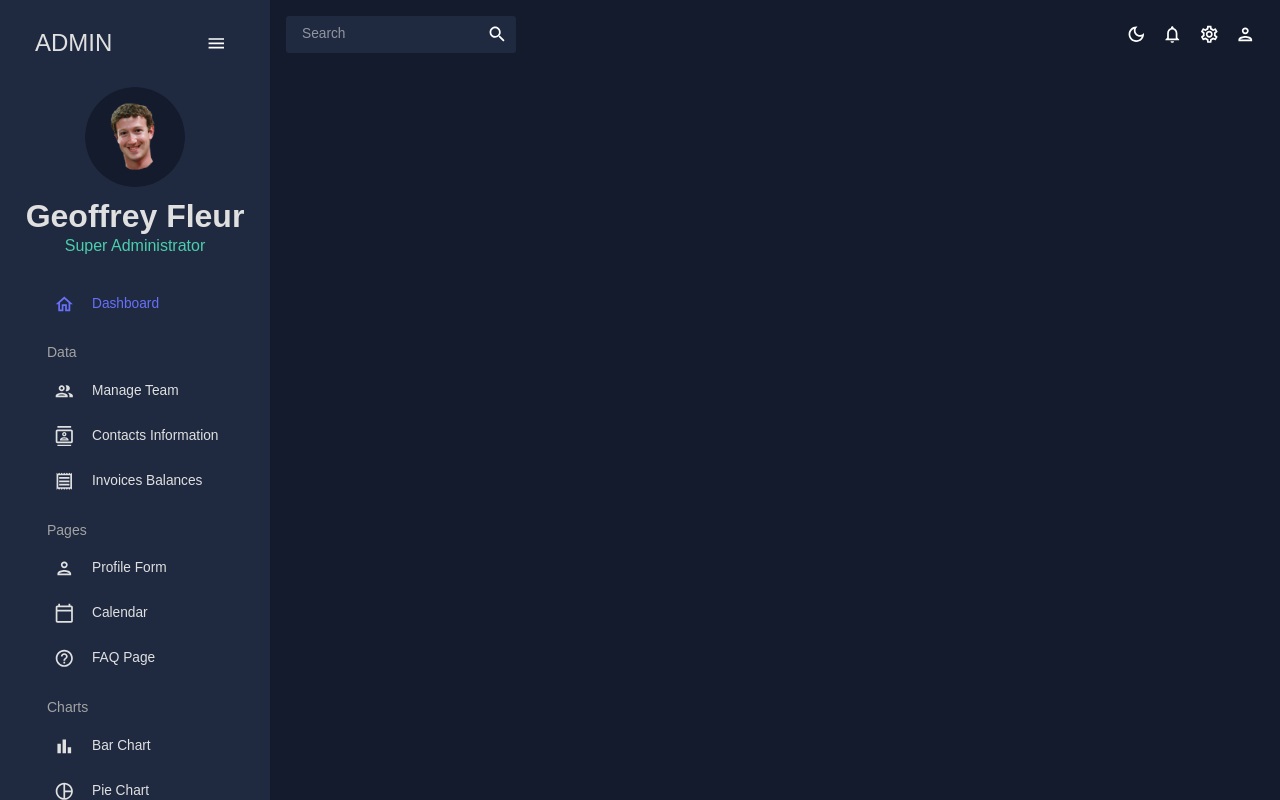
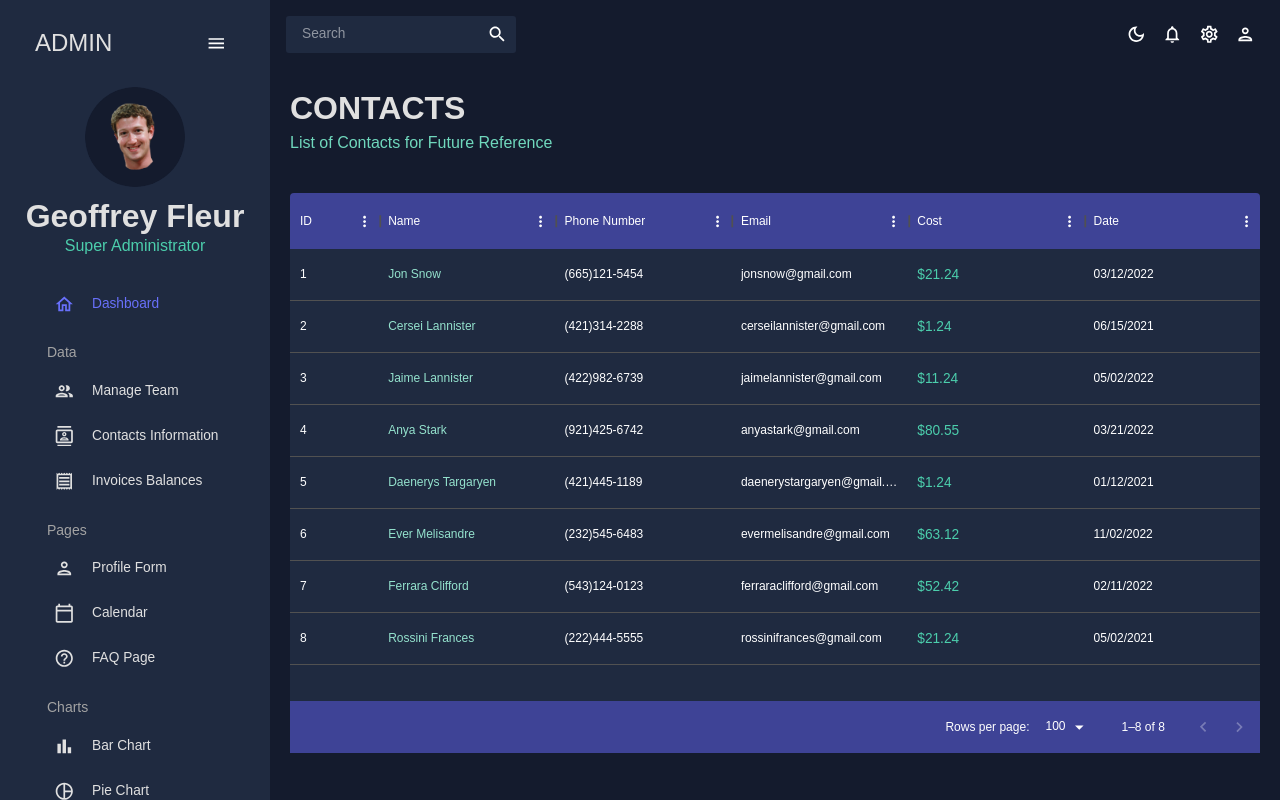
Before and after one commit to DioufFLR/electron_dashboard_app, a React (Vite) app: page /invoices in a window 1280 px wide. Built offline with nearby package versions, Linux system fonts and the light colour scheme.

Commit message:
:ukraine: Création de la scene Contacts et Invoices

```diff
--- a/src/App.jsx
+++ b/src/App.jsx
@@ -6,8 +6,8 @@
 import ProSidebar from "@/scenes/global/Sidebar";
 import Sidebar from "@/scenes/global/Sidebar";
 import Team from "@/scenes/team";
-// import Invoices from "@/scenes/invoices";
-// import Contacts from "@/scenes/contacts";
+import Invoices from "@/scenes/invoices";
+import Contacts from "@/scenes/contacts";
 // import Bar from "@/scenes/bar";
 // import Form from "@/scenes/form";
 // import Line from "@/scenes/line";
@@ -32,8 +32,8 @@
                         <Routes>
                             <Route exact path='/' element={ <Dashboard/> }/>
                             <Route path='/team' element={ <Team/> }/>
-                            {/*<Route path='/contacts' element={<Contacts />} />*/ }
-                            {/*<Route path='/invoices' element={<Invoices />} />*/ }
+                            <Route path='/contacts' element={<Contacts />} />
+                            <Route path='/invoices' element={<Invoices />} />
                             {/*<Route path='/form' element={<Form />} />*/ }
                             {/*<Route path='/bar' element={<Bar />} />*/ }
                             {/*<Route path='/pie' element={<Pie />} />*/ }
--- /dev/null
+++ b/src/scenes/contacts/index.jsx
@@ -0,0 +1,105 @@
+import {Box} from "@mui/material";
+import {DataGrid, GridToolbar} from "@mui/x-data-grid";
+import {tokens} from "@/theme";
+import {mockDataContacts} from "@/data/mockData";
+import Header from "@/components/Header";
+import {useTheme} from "@mui/material";
+
+const Contacts = () =>
+{
+
+    const theme = useTheme();
+    const colors = tokens(theme.palette.mode);
+
+    const columns = [
+        {
+            field: 'id',
+            headerName: 'ID',
+            flex: 0.5
+        },
+        {
+            field: 'registrarId',
+            headerName: 'Registrar ID'
+        },
+        {
+            field: 'name',
+            headerName: 'Name',
+            flex: 1,
+            cellClassName: 'name-column--cell'
+        },
+        {
+            field: 'age',
+            headerName: 'Age',
+            type: 'number',
+            headerAlign: 'left',
+            align: 'left',
+        },
+        {
+            field: 'phone',
+            headerName: 'Phone Number',
+            flex: 1
+        },
+        {
+            field: 'email',
+            headerName: 'Email',
+            flex: 1
+        },
+        {
+            field: 'address',
+            headerName: 'Address',
+            flex: 1
+        },
+        {
+            field: 'city',
+            headerName: 'City',
+            flex: 1
+        },
+        {
+            field: 'zipCode',
+            headerName: 'ZipCode',
+            flex: 1
+        },
+    ]
+
+    return (
+        <Box m='20px'>
+            <Header title='CONTACTS' subtitle='List of Contacts for Future Reference'/>
+            <Box
+                m='40px 0 0 0'
+                height='70vh'
+                sx={ {
+                    "& .MuiDataGrid-root": {
+                        border: 'none',
+                    },
+                    "& .MuiDataGrid-cell": {
+                        borderBottom: 'none'
+                    },
+                    "& .name-column--cell": {
+                        color: colors.greenAccent[300]
+                    },
+                    "& .MuiDataGrid-columnHeaders": {
+                        backgroundColor: colors.blueAccent[700],
+                        borderBottom: 'none'
+                    },
+                    "& .MuiDataGrid-virtualScroller": {
+                        backgroundColor: colors.primary[400]
+                    },
+                    "& .MuiDataGrid-footerContainer": {
+                        borderTop: 'none',
+                        backgroundColor: colors.blueAccent[700]
+                    },
+                    "& .MuiDataGrid-toolbarContainer .MuiButton-text": {
+                        color: `${ colors.grey[100] } !important`
+                    }
+                } }
+            >
+                <DataGrid columns={ columns }
+                          rows={ mockDataContacts }
+                          components={ {toolbar: GridToolbar} }
+                />
+            </Box>
+        </Box>
+    );
+};
+
+export default Contacts;
--- /dev/null
+++ b/src/scenes/invoices/index.jsx
@@ -0,0 +1,92 @@
+import {Box, Typography, useTheme} from "@mui/material";
+import {DataGrid} from "@mui/x-data-grid";
+import {tokens} from "@/theme";
+import {mockDataInvoices} from "@/data/mockData";
+import Header from "@/components/Header";
+
+const Invoices = () =>
+{
+
+    const theme = useTheme();
+    const colors = tokens(theme.palette.mode);
+
+    const columns = [
+        {
+            field: 'id',
+            headerName: 'ID',
+            flex: 0.5
+        },
+        {
+            field: 'name',
+            headerName: 'Name',
+            flex: 1,
+            cellClassName: 'name-column--cell'
+        },
+        {
+            field: 'phone',
+            headerName: 'Phone Number',
+            flex: 1
+        },
+        {
+            field: 'email',
+            headerName: 'Email',
+            flex: 1
+        },
+        {
+            field: 'cost',
+            headerName: 'Cost',
+            flex: 1,
+            renderCell: ( params ) => (
+                <Typography color={ colors.greenAccent[500] }>
+                    ${ params.row.cost }
+                </Typography>
+            )
+        },
+        {
+            field: 'date',
+            headerName: 'Date',
+            flex: 1
+        }
+    ]
+
+    return (
+        <Box m='20px'>
+            <Header title='CONTACTS' subtitle='List of Contacts for Future Reference'/>
+            <Box
+                m='40px 0 0 0'
+                height='70vh'
+                sx={ {
+                    "& .MuiDataGrid-root": {
+                        border: 'none',
+                    },
+                    "& .MuiDataGrid-cell": {
+                        borderBottom: 'none'
+                    },
+                    "& .name-column--cell": {
+                        color: colors.greenAccent[300]
+                    },
+                    "& .MuiDataGrid-columnHeaders": {
+                        backgroundColor: colors.blueAccent[700],
+                        borderBottom: 'none'
+                    },
+                    "& .MuiDataGrid-virtualScroller": {
+                        backgroundColor: colors.primary[400]
+                    },
+                    "& .MuiDataGrid-footerContainer": {
+                        borderTop: 'none',
+                        backgroundColor: colors.blueAccent[700]
+                    },
+                    "& .MuiDataGrid-toolbarContainer .MuiButton-text": {
+                        color: `${ colors.grey[100] } !important`
+                    }
+                } }
+            >
+                <DataGrid columns={ columns }
+                          rows={ mockDataInvoices }
+                />
+            </Box>
+        </Box>
+    );
+};
+
+export default Invoices;
```
